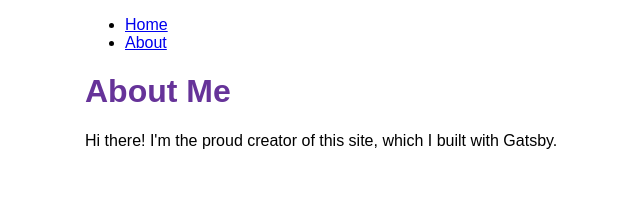
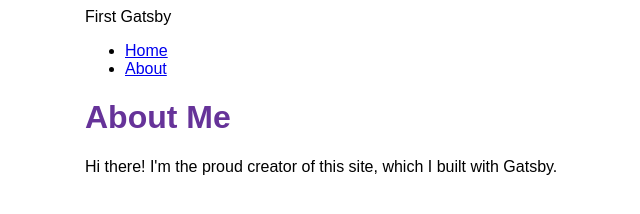
Before and after one commit to fee3fitri/first-gatsby, a Gatsby site: page /about in a window 1280 px wide. Shown: the whole page, without its empty margins (305-945 px from the left). Built offline with nearby package versions, Linux system fonts and the light colour scheme; Gatsby itself is replaced by a stand-in of ours.

Commit message:
Add data using GraphQL

```diff
--- a/src/components/layout.js
+++ b/src/components/layout.js
@@ -1,5 +1,5 @@
 import * as React from 'react'
-import { Link } from 'gatsby'
+import { Link, useStaticQuery, graphql } from 'gatsby'
 import {
   container,
   heading,
@@ -9,8 +9,22 @@ import {
 } from './layout.module.css'
 
 
-const Layout = ({ pageTitle, children }) => (
+const Layout = ({ pageTitle, children }) => {
+  const data = useStaticQuery(graphql`
+    query {
+      site {
+        siteMetadata {
+          title
+        }
+      }
+    }
+  `)
+
+  console.log(data);
+
+  return (
     <div className={container}>
+      <header>{data.site.siteMetadata.title}</header>
       <nav>
         <ul className={navLinks}>
           <li className={navLinkItem}>
@@ -32,5 +46,6 @@ const Layout = ({ pageTitle, children }) => (
       </main>
     </div>
   )
+}
 
 export default Layout
```
Also changed, not shown: src/components/header.js (added, +21 -0 lines). Lines whose indentation alone changed are shown as unchanged.
